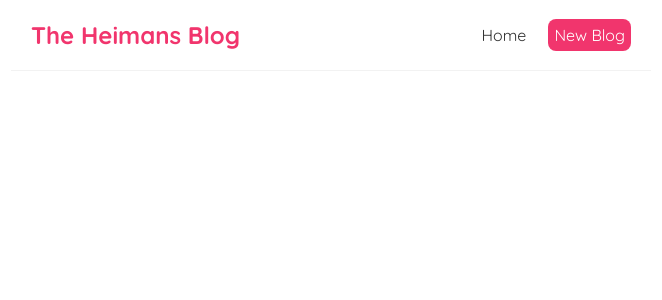
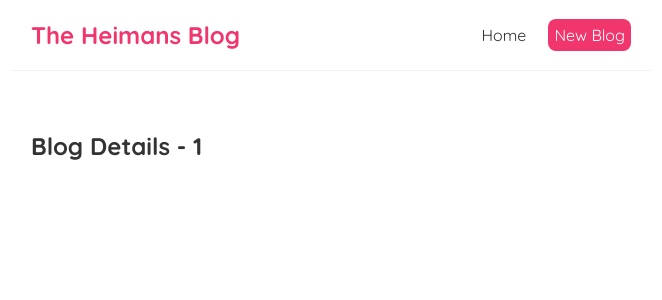
Before and after one commit to laksoo11/React-Blog, a React (Create React App) app: page /blogs/1 in a window 1280 px wide. Shown: the top 300 px of the page, without its empty margins (309-971 px from the left). Built offline with nearby package versions, Linux system fonts and the light colour scheme.

Commit message:
Route Parameters

```diff
--- a/src/App.js
+++ b/src/App.js
@@ -4,6 +4,7 @@
 import Home from './Home';
 import {BrowserRouter as Router, Route, Switch} from 'react-router-dom';
 import Create from './Create';
+import BlogDetails from './BlogDetails';
 
 function App() {
   const title = 'Welcome to the new blog guys';
@@ -28,6 +29,13 @@
 
           </Route>
 
+            <Route path= "/blogs/:id">
+            <BlogDetails />
+
+
+
+          </Route>
+
         </Switch>
 
         </div>
--- /dev/null
+++ b/src/BlogDetails.js
@@ -0,0 +1,14 @@
+import { useParams } from "react-router-dom/cjs/react-router-dom.min";
+
+const BlogDetails = () => {
+    const {id} = useParams();
+
+
+    return (
+        <div className="blog-details">
+            <h2>Blog Details - {id}</h2>
+        </div>
+     );
+}
+
+export default BlogDetails;
--- a/src/BlogList.js
+++ b/src/BlogList.js
@@ -1,3 +1,5 @@
+import { Link } from "react-router-dom/cjs/react-router-dom.min";
+
 const BlogList = ({blogs, title}) => {
     // const blogs = props.blogs;
     // const title = props.title;
@@ -8,8 +10,10 @@
             <h2>{title}</h2>
             {blogs.map((blog) => (
             <div className="blog-preview" key={blog.id}>
+                <Link to ={`/blogs/${blog.id}`}>
                 <h2>{blog.title}</h2>
                 <p>Written by {blog.author}</p>
+                </Link>
 
 
             </div>
--- a/src/index.css
+++ b/src/index.css
@@ -56,3 +56,6 @@
   color: #f1356d;
   margin-bottom: 8px;
 }
+.blog-preview a{
+  text-decoration: none;
+}
```
